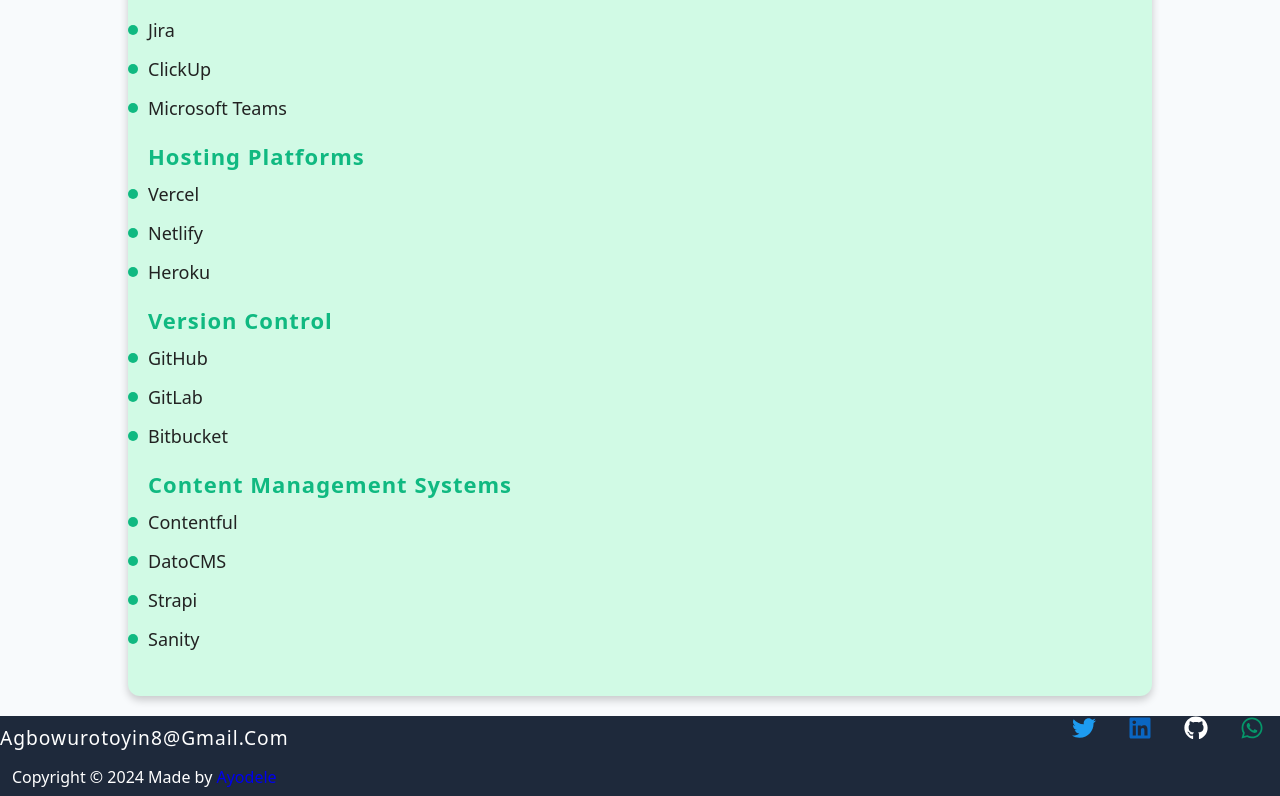
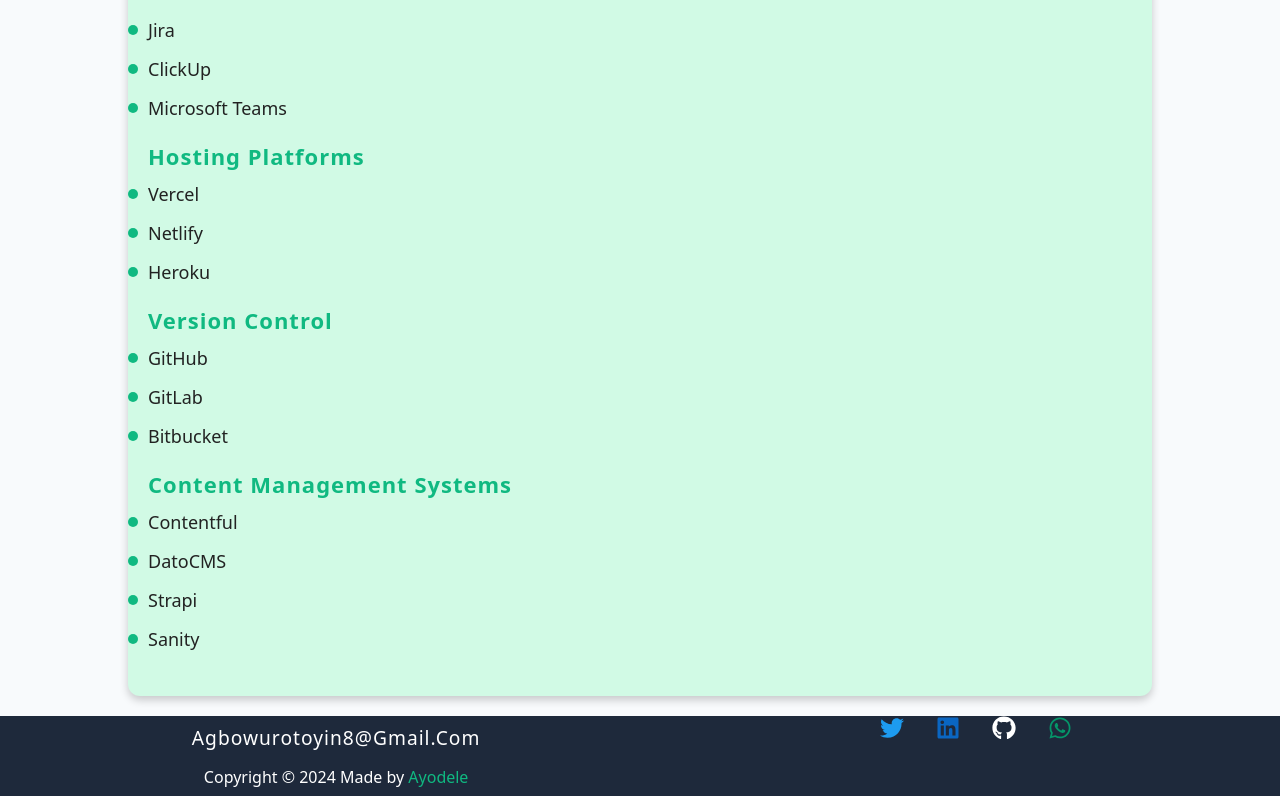
Before and after one commit to Codekazuki/devKazuki, a React (Vite) app: page / in a window 1280 px wide. Shown: the part 1199-1995 px from the top of the page. Built offline with nearby package versions, Linux system fonts and the light colour scheme.

Commit message:
portfolio

```diff
--- a/src/index.css
+++ b/src/index.css
@@ -252,12 +252,16 @@ ul {
   position: sticky;
   top: 100%;
   display: flex;
-  justify-content: space-between;
+  justify-content: space-around;
   height: 5rem;
+  width: 100%;
 }
 .footer-mail {
   display: grid;
   place-items: center;
+}
+.footer-mail a {
+  color: var(--primary-500);
 }
 .social-icons {
   display: flex;
@@ -275,7 +279,6 @@ ul {
   transition: var(--transition);
 }
 .whatsapp:hover {
-  filter: drop-shadow(10px 10px 10px var(--primary-500));
 }
 .linkedin {
   color: #0a66c2;
--- a/src/pages/ContactUs.jsx
+++ b/src/pages/ContactUs.jsx
@@ -1,10 +1,11 @@
 const ContactUs = () => {
+  const handleSubmit = (e) => {
+    e.preventDefault();
+    alert("submitted");
+  };
   return (
     <section className='contact'>
-      <form
-        action='https://formsubmit.co/dafaa4fb0da7c628c36f29b1a0be4eed'
-        method='POST'
-      >
+      <form onSubmit={handleSubmit}>
         <h1>Contact Form</h1>
         <div className='input-box'>
           <label htmlFor='name'>Full Name</label>
@@ -47,14 +48,7 @@ const ContactUs = () => {
             placeholder='your message'
           ></textarea>
         </div>
-        <button
-          className='btn-submit'
-          onSubmit={() => {
-            console.log("submitted");
-          }}
-        >
-          Submit
-        </button>
+        <button className='btn-submit'>Submit</button>
       </form>
     </section>
   );
```
